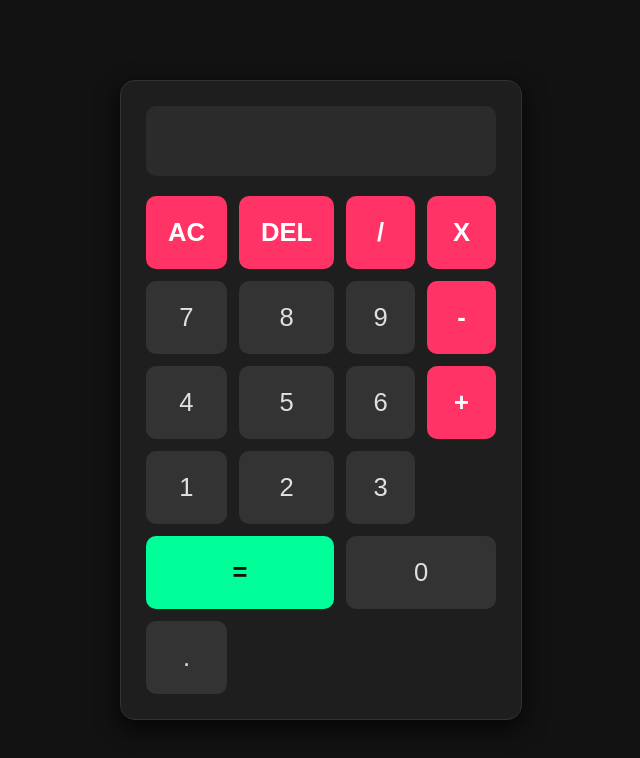
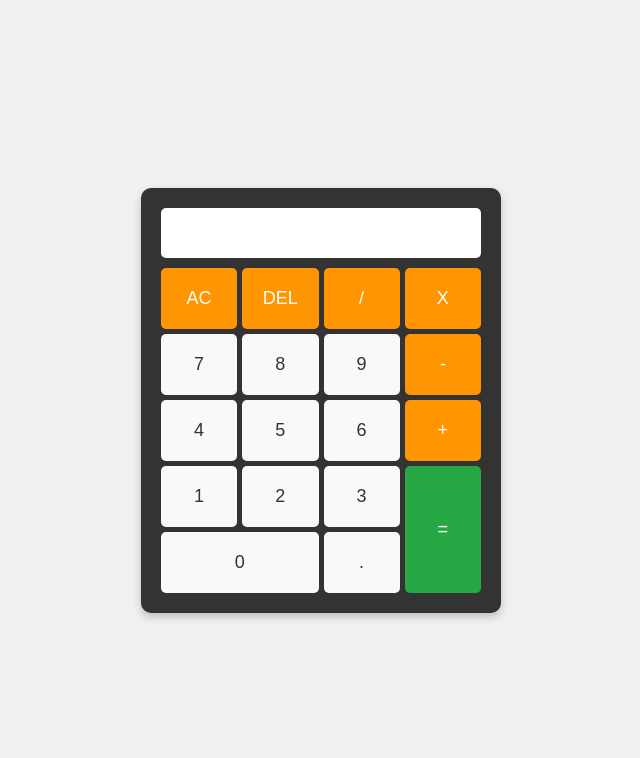
Before and after one commit to artjulin/Calculadora, a plain HTML site: page index.html in a window 1280 px wide. Shown: the whole page, without its empty margins (319-959 px from the left). Drawn offline with Linux system fonts and the light colour scheme.

Commit message:
Update style.css

```diff
--- a/style.css
+++ b/style.css
@@ -1,79 +1,95 @@
+/* Estilo geral do corpo */
 body {
     display: flex;
     justify-content: center;
     align-items: center;
-    min-height: 100vh;
-    background-color: #121212; /* Fundo muito escuro */
-    font-family: 'Roboto', sans-serif; /* Fonte diferente */
-    color: #e0e0e0;
+    height: 100vh;
     margin: 0;
+    background-color: #f0f0f0;
+    font-family: Arial, sans-serif;
 }
 
+/* Estilo da calculadora */
 .calculadora {
-    background-color: #1e1e1e; /* Fundo mais escuro para a calculadora */
-    padding: 25px;
-    border-radius: 15px;
-    box-shadow: 0 8px 25px rgba(0, 0, 0, 0.8);
-    width: 350px;
-    border: 1px solid #333;
+    background-color: #333;
+    border-radius: 10px;
+    padding: 20px;
+    box-shadow: 0 4px 8px rgba(0, 0, 0, 0.2);
+    width: 320px;
 }
 
+/* Estilo da tela */
 .tela {
     width: 100%;
-    height: 70px;
-    background-color: #2b2b2b; /* Fundo da tela escuro */
+    height: 50px;
+    background-color: #fff;
     border: none;
+    border-radius: 5px;
+    font-size: 24px;
     text-align: right;
-    font-size: 2.8em;
-    color: #00ff99; /* Cor verde neon para o texto */
-    padding: 15px;
+    padding: 10px;
+    margin-bottom: 10px;
     box-sizing: border-box;
-    border-radius: 10px;
-    margin-bottom: 20px;
 }
 
+/* Estilo dos botões */
 .botoes {
     display: grid;
     grid-template-columns: repeat(4, 1fr);
-    gap: 12px;
+    gap: 5px;
 }
 
 button {
-    background-color: #333333; /* Botões escuros */
-    color: #e0e0e0;
+    padding: 20px;
+    font-size: 18px;
     border: none;
-    padding: 22px;
-    font-size: 1.6em;
-    border-radius: 10px;
+    border-radius: 5px;
     cursor: pointer;
-    transition: background-color 0.2s ease-in-out;
+    transition: background-color 0.2s;
 }
 
 button:hover {
-    background-color: #4a4a4a;
+    opacity: 0.9;
 }
 
+/* Estilo dos números */
+button:not(.operador, .igual, .zero) {
+    background-color: #f9f9f9;
+    color: #333;
+}
+
+button:not(.operador, .igual, .zero):hover {
+    background-color: #e0e0e0;
+}
+
+/* Estilo dos operadores */
 .operador {
-    background-color: #ff3366; /* Cor rosa vibrante para operadores */
+    background-color: #ff9500;
     color: #fff;
-    font-weight: bold;
 }
 
 .operador:hover {
-    background-color: #ff6699;
+    background-color: #e08a00;
 }
 
+/* Estilo do botão de igual */
 .igual {
-    background-color: #00ff99; /* Cor verde neon para o igual */
-    color: #121212;
-    font-weight: bold;
-    grid-column: span 2;
+    background-color: #28a745;
+    color: #fff;
+    grid-row: span 2;
 }
 
 .igual:hover {
-    background-color: #33ffb3;
+    background-color: #218838;
 }
 
+/* Estilo do botão zero */
 .zero {
     grid-column: span 2;
+    background-color: #f9f9f9;
+    color: #333;
 }
+
+.zero:hover {
+    background-color: #e0e0e0;
+}
```
